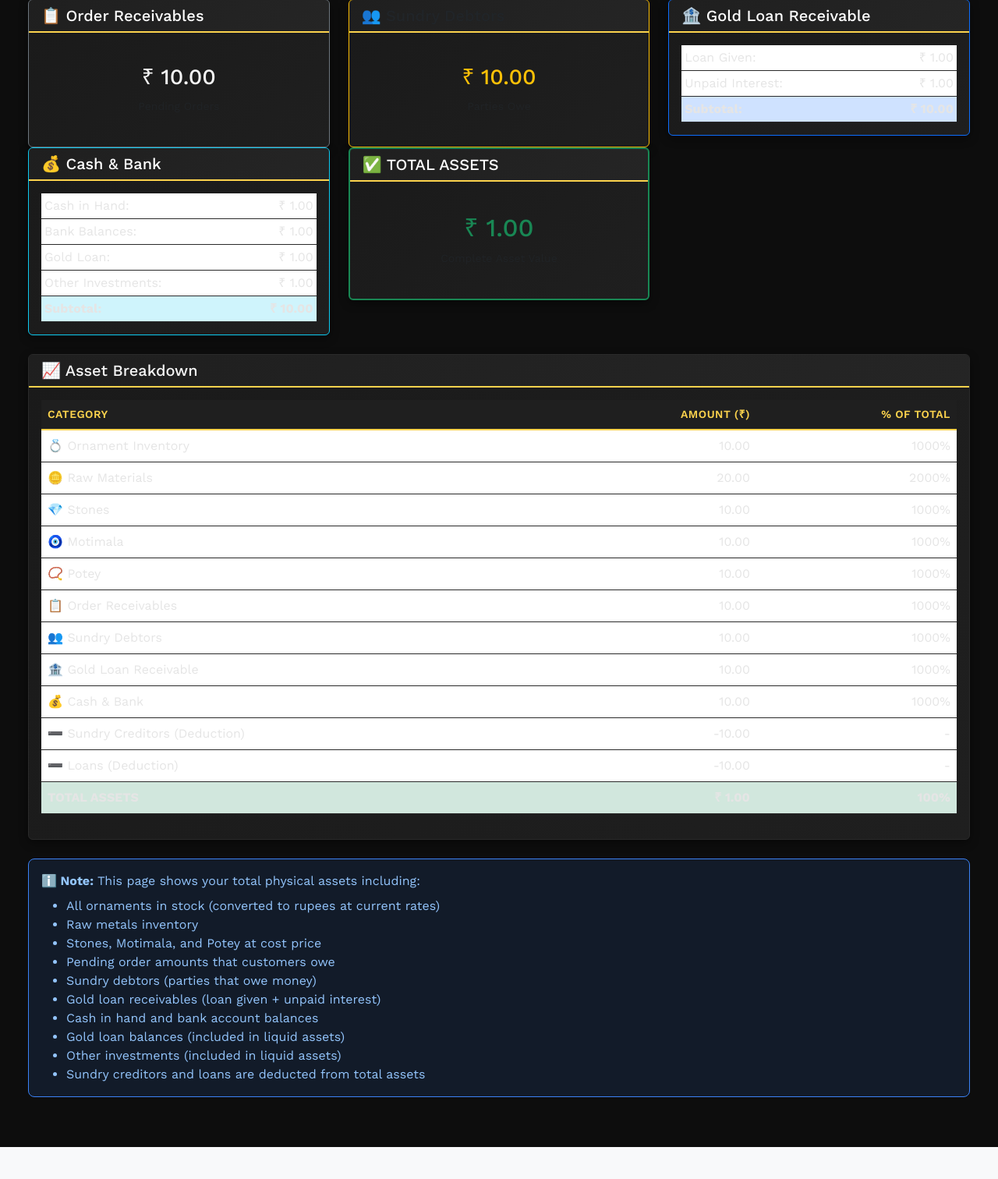
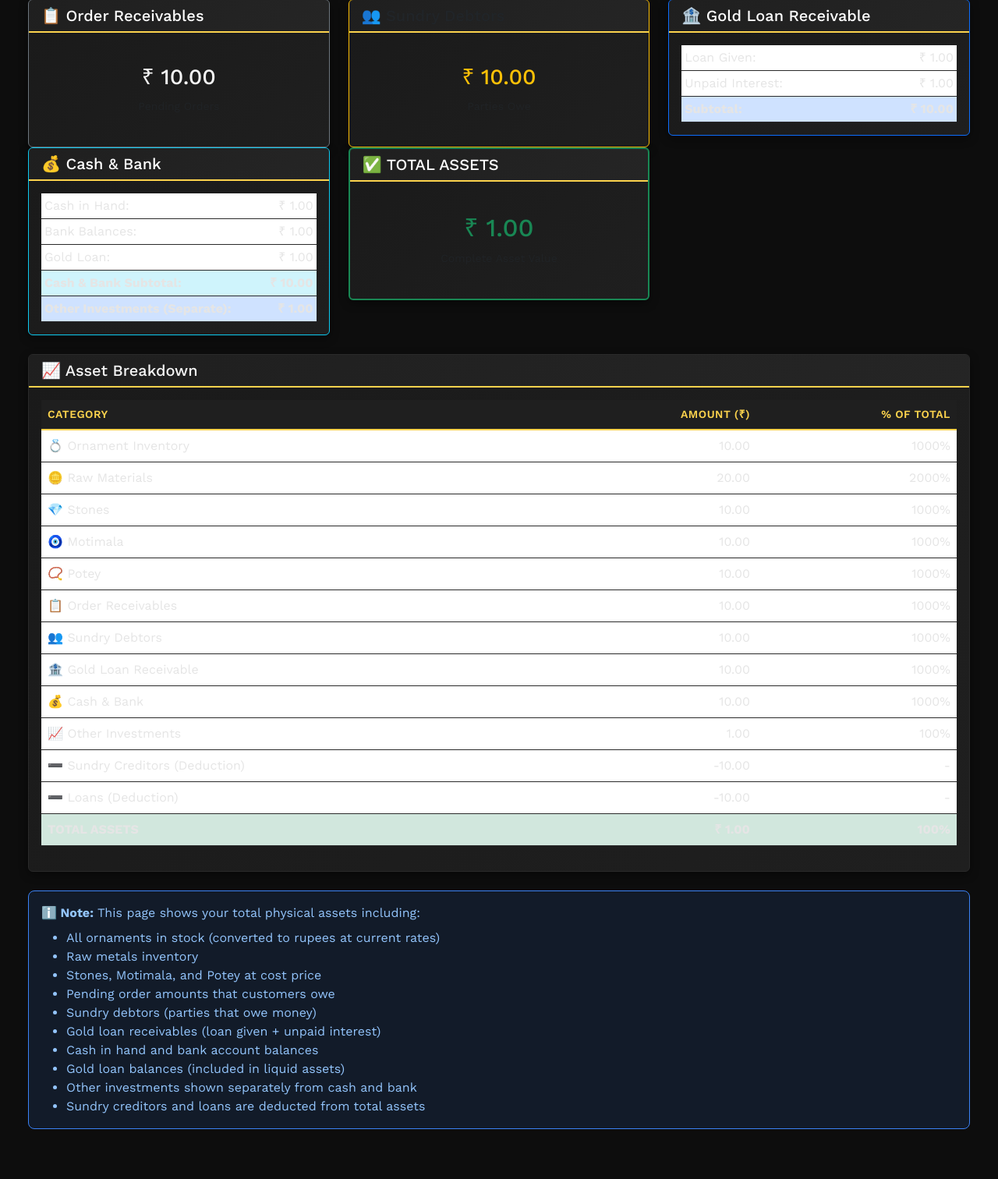
Before and after one commit to RNSAINJU/nirmalajewellers, a Django app: template main/templates/main/total_assets.html in a window 1280 px wide. Shown: the part 743-2255 px from the top of the page at 78% size. Before the commit the page ends 2214 px from the top, so only its background shows below. Run offline with Django 5.2, Linux system fonts and the light colour scheme; the template is opened without the code that fills it: most values are stand-ins (such as "Sample title", 1, 10 or a date in 2020); some libraries are stand-ins or nearby versions.

Commit message:
change to other investment accounts

```diff
--- a/finance/templates/finance/cashbank_confirm_delete.html
+++ b/finance/templates/finance/cashbank_confirm_delete.html
@@ -47,7 +47,7 @@
                     <form method="post">
                         {% csrf_token %}
                         <div class="d-flex justify-content-between gap-2">
-                            <a href="{% url 'finance:cashbank_list' %}" class="btn btn-secondary">
+                            <a href="{% if cashbank.account_type == 'other_investment' %}{% url 'finance:other_investment_list' %}{% else %}{% url 'finance:cashbank_list' %}{% endif %}" class="btn btn-secondary">
                                 <i class="bi bi-arrow-left"></i> Cancel
                             </a>
                             <button type="submit" class="btn btn-danger">
--- a/finance/views_cashbank.py
+++ b/finance/views_cashbank.py
@@ -217,6 +217,8 @@ def cashbank_update(request, pk):
         if form.is_valid():
             cashbank = form.save()
             messages.success(request, f"Account '{cashbank.account_name}' updated successfully!")
+            if cashbank.account_type == 'other_investment':
+                return redirect('finance:other_investment_list')
             return redirect('finance:cashbank_list')
     else:
         form = CashBankForm(instance=cashbank)
@@ -229,12 +231,13 @@ def cashbank_update(request, pk):
 def cashbank_delete(request, pk):
     """Delete a cash or bank account"""
     cashbank = get_object_or_404(CashBank, pk=pk)
+    redirect_url = 'finance:other_investment_list' if cashbank.account_type == 'other_investment' else 'finance:cashbank_list'
 
     if request.method == 'POST':
         account_name = cashbank.account_name
         cashbank.delete()
         messages.success(request, f"Account '{account_name}' deleted successfully!")
-        return redirect('finance:cashbank_list')
+        return redirect(redirect_url)
 
     context = {'cashbank': cashbank}
     return render(request, 'finance/cashbank_confirm_delete.html', context)
--- a/main/templates/main/total_assets.html
+++ b/main/templates/main/total_assets.html
@@ -241,13 +241,13 @@
                             <td>Gold Loan:</td>
                             <td class="text-end">₹ {{ total_gold_loan|floatformat:2 }}</td>
                         </tr>
-                        <tr>
-                            <td>Other Investments:</td>
-                            <td class="text-end">₹ {{ total_other_investment|floatformat:2 }}</td>
+                        <tr class="table-info">
+                            <td><strong>Cash & Bank Subtotal:</strong></td>
+                            <td class="text-end"><strong>₹ {{ cash_bank_total|floatformat:2 }}</strong></td>
                         </tr>
-                        <tr class="table-info">
-                            <td><strong>Subtotal:</strong></td>
-                            <td class="text-end"><strong>₹ {{ cash_bank_total|floatformat:2 }}</strong></td>
+                        <tr class="table-primary">
+                            <td><strong>Other Investments (Separate):</strong></td>
+                            <td class="text-end"><strong>₹ {{ total_other_investment|floatformat:2 }}</strong></td>
                         </tr>
                     </table>
                 </div>
@@ -351,6 +351,13 @@
                                     </td>
                                 </tr>
                                 <tr>
+                                    <td>📈 Other Investments</td>
+                                    <td class="text-end">{{ total_other_investment|floatformat:2 }}</td>
+                                    <td class="text-end">
+                                        {% widthratio total_other_investment total_assets 100 %}%
+                                    </td>
+                                </tr>
+                                <tr>
                                     <td>➖ Sundry Creditors (Deduction)</td>
                                     <td class="text-end">-{{ sundry_creditor_total|floatformat:2 }}</td>
                                     <td class="text-end">-</td>
@@ -387,7 +394,7 @@
                     <li>Gold loan receivables (loan given + unpaid interest)</li>
                     <li>Cash in hand and bank account balances</li>
                     <li>Gold loan balances (included in liquid assets)</li>
-                    <li>Other investments (included in liquid assets)</li>
+                    <li>Other investments shown separately from cash and bank</li>
                     <li>Sundry creditors and loans are deducted from total assets</li>
                 </ul>
             </div>
```
Also changed, not shown: finance/templates/finance/other_investment_list.html (+4 -4 lines), main/views_assets.py (+11 -5 lines).
